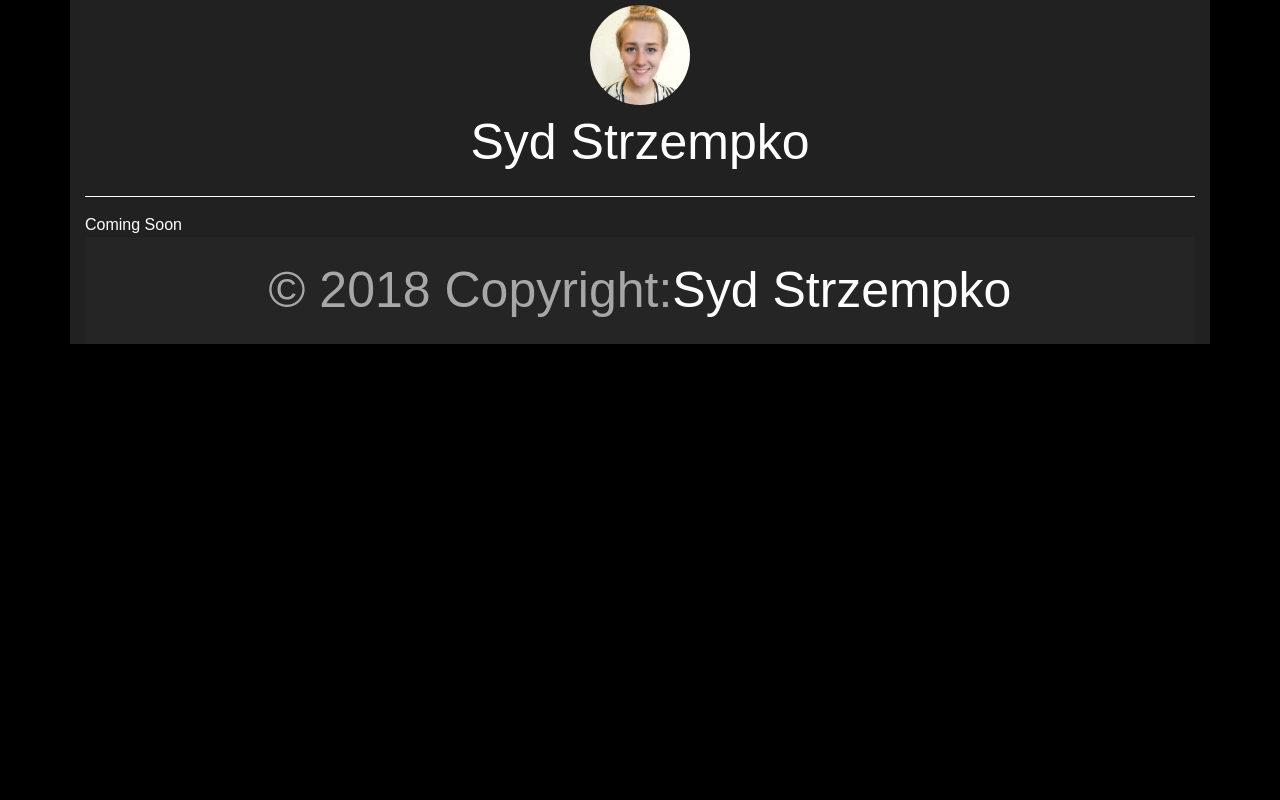
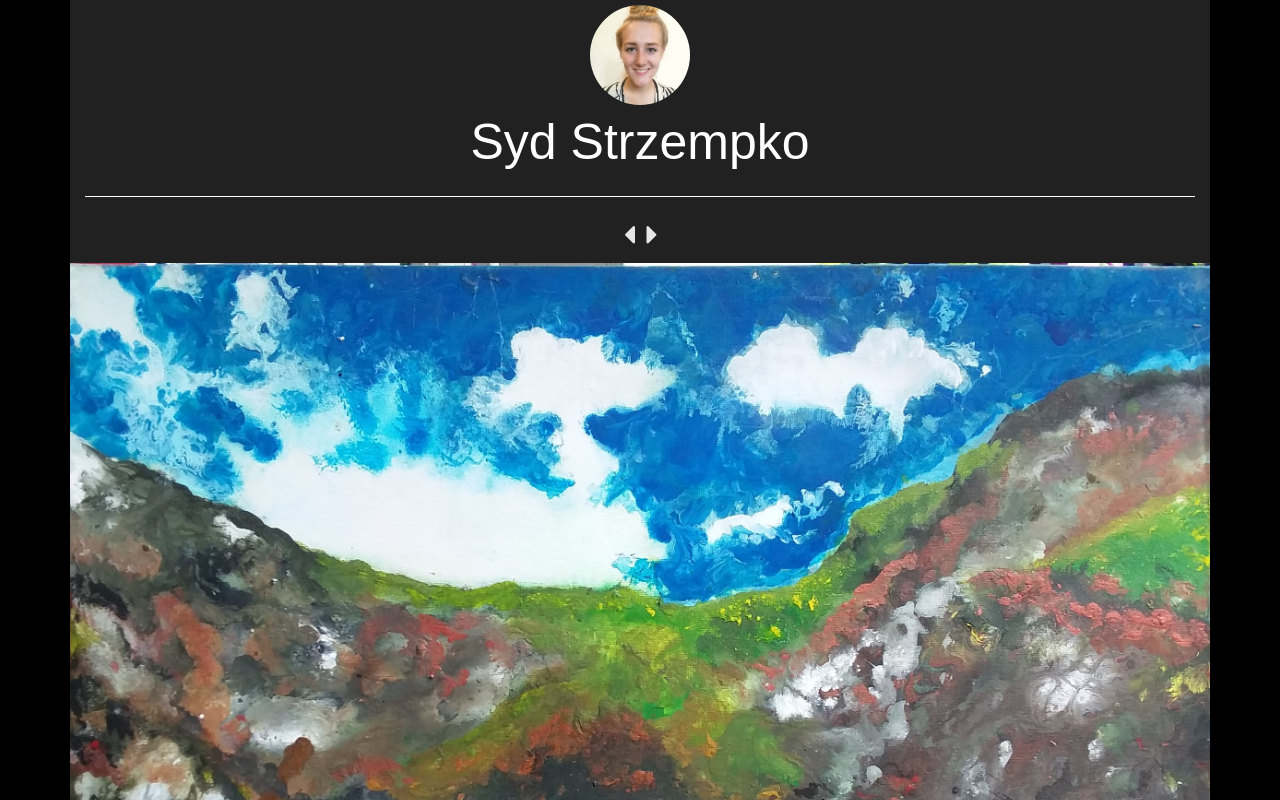
Before and after one commit to stzuko/home, a React (Create React App) app: page /art in a window 1280 px wide. Shown: the top 800 px of the page. Built offline with nearby package versions, Linux system fonts and the light colour scheme; a web font is replaced by a local one.

Commit message:
Added art page

```diff
--- a/src/Art.js
+++ b/src/Art.js
@@ -4,27 +4,46 @@ export default class Art extends React.Component {
 	constructor(){
 		super();
 		this.state = {
-			art: [
-				{'src':'0000.jpg','alt':''},
-				{'src':'0001.jpg','alt':''},
-				{'src':'0002.jpg','alt':''},
-				{'src':'0003.jpg','alt':''},
-				{'src':'0004.jpg','alt':''},
-				{'src':'0005.jpg','alt':''},
-				{'src':'0006.jpg','alt':''},
-				{'src':'0007.jpg','alt':''},
-				{'src':'0008.jpg','alt':''},
-			]
+			art: 27,
+			pos: 27
+		}
+	}
+
+	createValidLink(str){
+		return '/home/img/art/' + ('0000'+str).slice(-4) + '.jpg';
+	}
+
+	showNext(){
+		if (this.state.pos>1) {
+			this.setState({pos:this.state.pos-1});
+		} else { // Pos is at 1; reset to top
+			this.setState({pos:27});
+		}
+	}
+
+	showPrev(){
+		if (this.state.pos<this.state.art){
+			this.setState({pos:this.state.pos+1});
+		} else { // Pos is at highest, reset to 1st
+			this.setState({pos:1});
 		}
 	}
 
 	render() {
 		return (
-		<art>
     		<div className='container elegant-color-dark'>
-      			Coming Soon
-    		</div>
-  		</art>
+      			<div className='row button-span'>
+					<button onClick={this.showPrev.bind(this)} className="show-more">
+						<i class="fas fa-caret-left"></i>
+					</button>
+					<button onClick={this.showNext.bind(this)} className="show-more">
+						<i class="fas fa-caret-right"></i>
+					</button>
+				</div>
+				<div className='row'>
+					<img src={this.createValidLink(this.state.pos)} className='art-img'></img>
+    			</div>
+			</div>
 		);
 	}
 }
--- a/src/index.css
+++ b/src/index.css
@@ -25,6 +25,17 @@ body {
 .img-container {
   width: 80%;
   margin: 0 auto;
+}
+.button-span {
+  display: flex;
+  flex-flow: row nowrap;
+  justify-content: center;
+}
+.button-span > * {
+  padding: 0 5px;
+}
+.art-img {
+  width: 100%;
 }
 .work-img {
   width: 100%;
```
